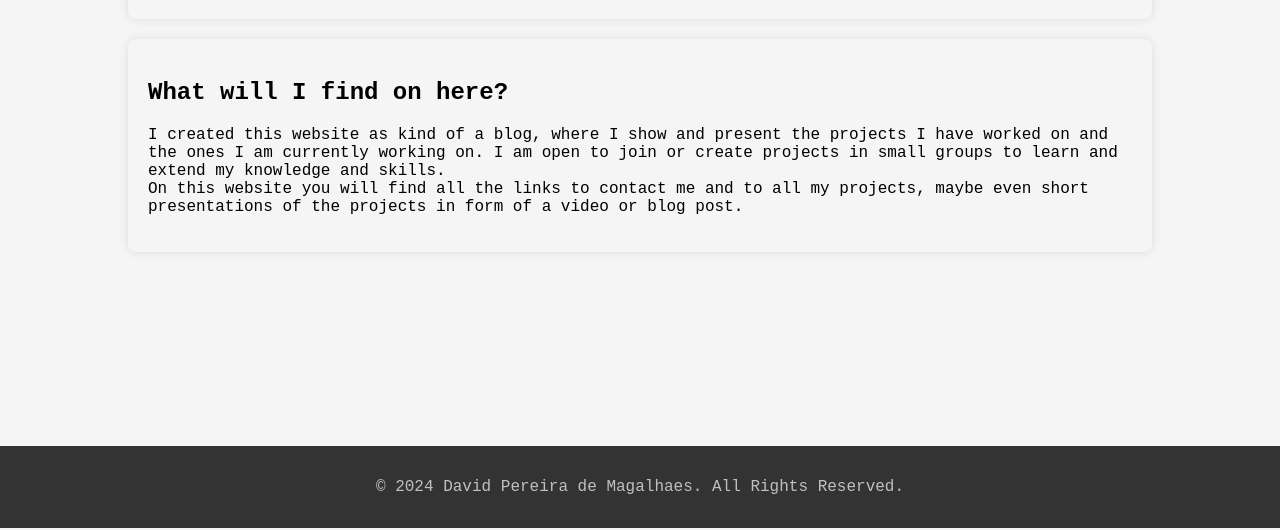
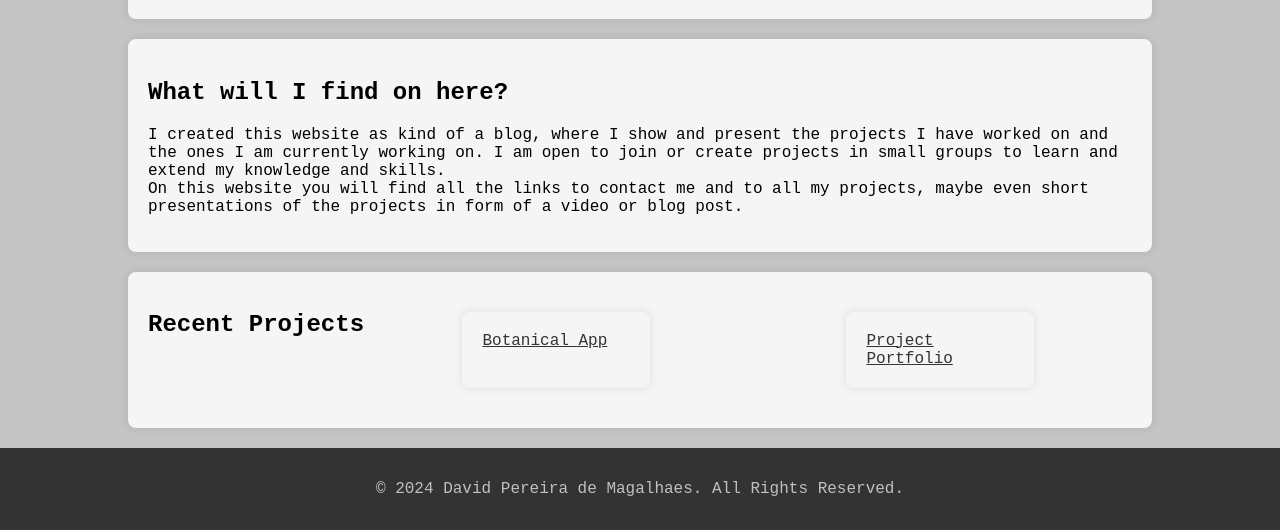
Before and after one commit to Davidpereira2803/Portfolio.github.io, a plain HTML site: page index.html in a window 1280 px wide. Shown: the part 272-802 px from the top of the page. Drawn offline with Linux system fonts and the light colour scheme.

Commit message:
Version3

```diff
--- a/index.html
+++ b/index.html
@@ -53,6 +53,19 @@
                 presentations of the projects in form of a video or blog post.
             </p>
         </section>
+        <div class="flex-container" id="content">
+            <h2>Recent Projects</h2>
+            <p>
+            <section class="section1" id="content">
+                <a href="https://github.com/Davidpereira2803/BotanicalApp" id="links">Botanical App</a>
+
+            </section>
+            <section class="section2" id="content">
+                <a href="https://github.com/Davidpereira2803/Portfolio.github.io" id="links">Project Portfolio</a>
+            </section>
+            </p>
+        </div>
+
     </div>
 
 
--- a/styles.css
+++ b/styles.css
@@ -4,7 +4,7 @@ body {
     font-family: 'Courier New', monospace;
     margin: 0;
     padding: 0;
-    background-color: #F5F5F5;
+    background-color: #c4c4c4;
     display: flex;
     justify-content: space-between;
     flex-direction: column;
@@ -139,6 +139,17 @@ input[type=text], select, textarea {
     background-color: #DC143C;
   }
 
+  .flex-container {
+    display: flex;
+}
+
+.section1, .section2 {
+    flex: 1;
+    box-sizing: border-box;
+    padding: 20px;
+}
+
+
 @media screen and (max-height: 450px) {
     .overlay {overflow-y: auto;}
     .overlay a {font-size: 20px}
```
Also changed, not shown: projects.html (+2 -2 lines).
